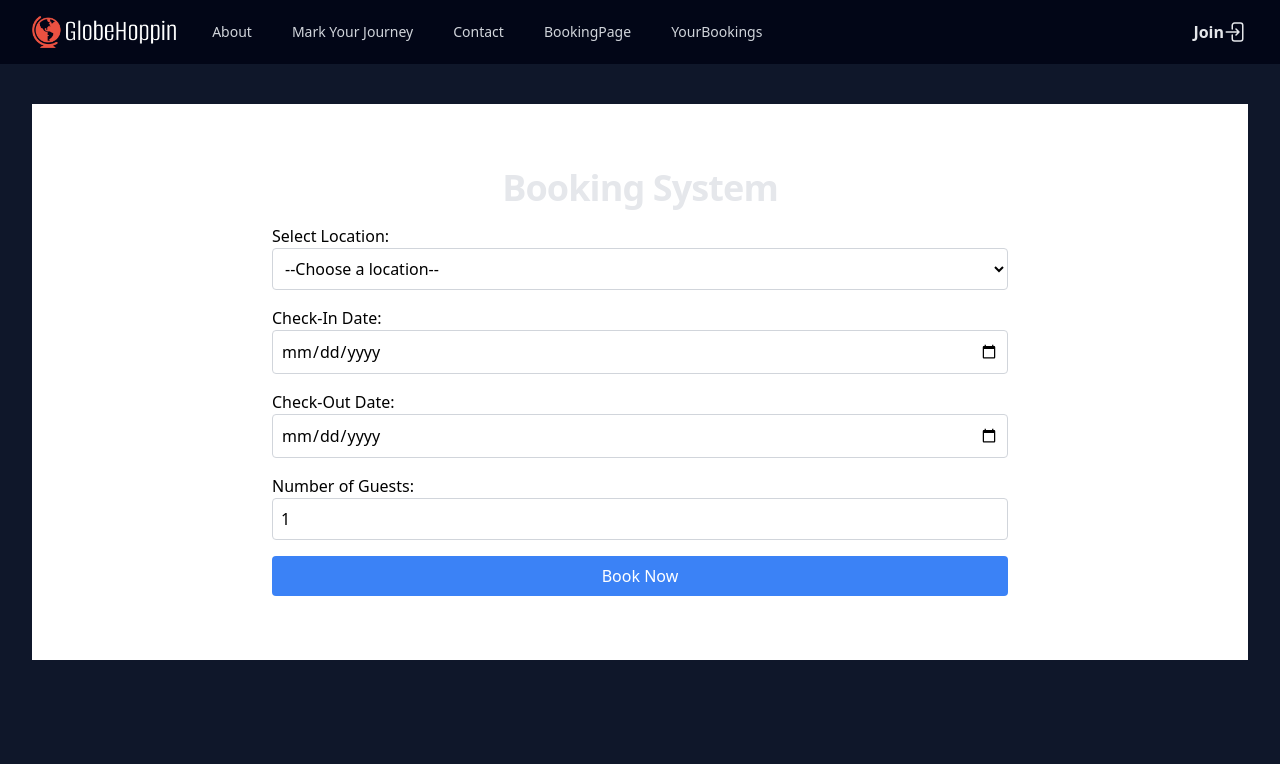
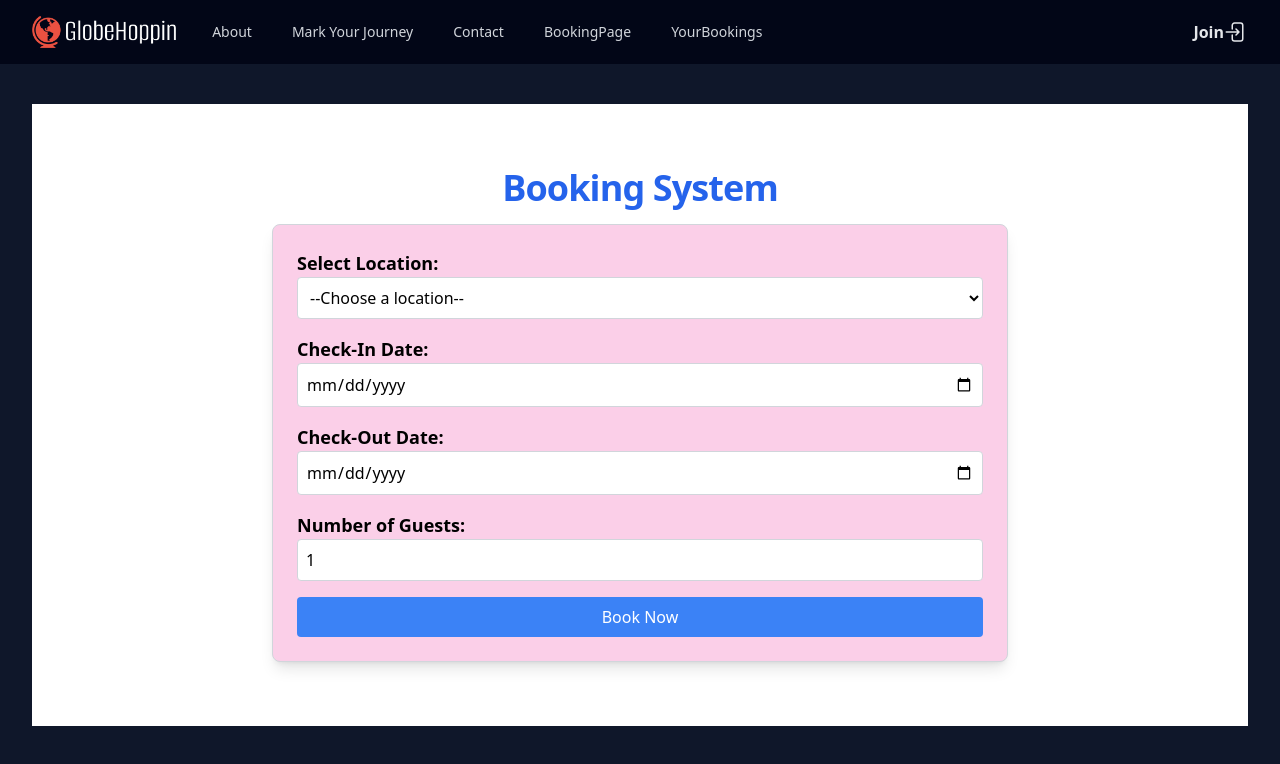
Before and after one commit to GlobeHoppin/GlobeHoppin, a React (Vite) app: page /BookingPage in a window 1280 px wide. Shown: the top 764 px of the page. Built offline with nearby package versions, Linux system fonts and the light colour scheme.

Commit message:
ui changed

```diff
--- a/src/pages/YourBookings.jsx
+++ b/src/pages/YourBookings.jsx
@@ -24,13 +24,17 @@ function YourBookings() {
     }
   };
 
+  const getBackgroundColor = (confirmed) => {
+    return confirmed ? "bg-pink-200" : "bg-sky-200"; // Pink for confirmed, Sky Blue for others
+  };
+
   return (
-    <div className="relative isolate px-6 pt-14 lg:px-8">
+    <div className="relative isolate px-6 pt-14 lg:px-8 bg-gradient-to-r from-blue-500 via-indigo-600 to-purple-600 min-h-screen">
       <PageNav />
       <div className="mx-auto py-12 text-gray-200 sm:py-48 lg:py-12">
-        <section className="bg-white dark:bg-gray-900">
+        <section className="bg-white dark:bg-gray-900 rounded-lg shadow-lg">
           <div className="py-8 lg:py-16 px-4 mx-auto max-w-screen-md">
-            <h2 className="mb-4 text-4xl tracking-tight font-extrabold text-center text-gray-900 dark:text-white">
+            <h2 className="mb-4 text-4xl tracking-tight font-extrabold text-center text-aquamarine-500">
               Your Bookings
             </h2>
             <p className="mb-8 lg:mb-16 font-light text-center text-gray-500 dark:text-gray-400 sm:text-xl">
@@ -43,29 +47,39 @@ function YourBookings() {
                 bookings.map((booking) => (
                   <div
                     key={booking.id}
-                    className="p-4 border border-gray-300 rounded-lg shadow-lg flex flex-col items-start"
+                    className={`p-4 ${getBackgroundColor(booking.confirmed)} border border-gray-300 rounded-lg shadow-lg flex flex-col items-start mb-4`}
                   >
-                    <h3 className="text-lg font-bold">Booking ID: {booking.id}</h3>
-                    <p>Location: {booking.location}</p>
-                    <p>Hotel: {booking.hotel}</p> {/* Display hotel name */}
-                    <p>Check-in Date: {booking.checkIn}</p> {/* Display check-in date */}
-                    <p>Check-out Date: {booking.checkOut}</p> {/* Display check-out date */}
+                    <h3 className="text-lg font-bold text-black ">
+                      Booking ID: {booking.id}
+                    </h3>
+                    <p className="text-black ">
+                      Location: {booking.location}
+                    </p>
+                    <p className="text-black ">
+                      Hotel: {booking.hotel}
+                    </p>
+                    <p className="text-black">
+                      Check-in Date: {booking.checkIn}
+                    </p>
+                    <p className="text-black">
+                      Check-out Date: {booking.checkOut}
+                    </p>
 
                     {booking.confirmed && (
-                      <p className="text-green-500">Booking confirmed!</p>
+                      <p className="text-black">Booking confirmed!</p>
                     )}
 
                     {/* Cancel Booking Button */}
                     <button
                       onClick={() => handleCancelBooking(booking.id)}
-                      className="mt-2 p-2 bg-red-500 text-white rounded hover:bg-red-600"
+                      className="mt-2 p-2 bg-red-500 text-white rounded hover:bg-red-600 transition-colors"
                     >
                       Cancel Booking
                     </button>
                   </div>
                 ))
               ) : (
-                <p className="text-center text-gray-500 dark:text-gray-400">
+                <p className="text-center text-black dark:text-gray-400">
                   No bookings found.
                 </p>
               )}
--- a/src/pages/booking.jsx
+++ b/src/pages/booking.jsx
@@ -381,11 +381,10 @@ function BookingPage() {
     setCheckInDate("");
     setCheckOutDate("");
     setNumGuests(1);
-
   };
 
   const handleHotelChange = (event) => {
-        const hotel = hotelOptions.find(hotel => hotel.name === event.target.value);
+    const hotel = hotelOptions.find((hotel) => hotel.name === event.target.value);
     setSelectedHotel(hotel);
   };
 
@@ -406,12 +405,11 @@ function BookingPage() {
       guests: numGuests,
     };
 
-        // Save the booking in localStorage
     const existingBookings = JSON.parse(localStorage.getItem("bookings")) || [];
     localStorage.setItem("bookings", JSON.stringify([...existingBookings, bookingDetails]));
 
     setBookingDetails(bookingDetails);
-        setIsPopupOpen(true); // Open the popup
+    setIsPopupOpen(true);
   };
 
   const closePopup = () => {
@@ -424,12 +422,16 @@ function BookingPage() {
       <div className="mx-auto py-12 text-gray-200 sm:py-48 lg:py-12">
         <section className="bg-white dark:bg-gray-900">
           <div className="py-8 lg:py-16 px-4 mx-auto max-w-screen-md">
-                        <h2 className="mb-4 text-4xl tracking-tight font-extrabold text-center text-">
+            <h2 className="mb-4 text-4xl tracking-tight font-extrabold text-center text-blue-600">
               Booking System
             </h2>
+
+            <div className="bg-pink-200 border border-gray-300 rounded-lg shadow-lg p-6"> {/* Pink background */}
               <form className="space-y-4" onSubmit={handleSubmit}>
                 <div>
-                                <label htmlFor="location" className="block text-black">Select Location:</label>
+                  <label htmlFor="location" className="block text-black text-lg font-semibold">
+                    Select Location:
+                  </label>
                   <select
                     id="location"
                     value={selectedLocation}
@@ -447,7 +449,9 @@ function BookingPage() {
 
                 {hotelOptions.length > 0 && (
                   <div>
-                                    <label htmlFor="hotel" className="block text-black">Select Hotel:</label>
+                    <label htmlFor="hotel" className="block text-black text-lg font-semibold">
+                      Select Hotel:
+                    </label>
                     <select
                       id="hotel"
                       onChange={handleHotelChange}
@@ -463,7 +467,9 @@ function BookingPage() {
                 )}
 
                 <div>
-                                <label htmlFor="checkin" className="block text-black">Check-In Date:</label>
+                  <label htmlFor="checkin" className="block text-black text-lg font-semibold">
+                    Check-In Date:
+                  </label>
                   <input
                     type="date"
                     id="checkin"
@@ -475,7 +481,9 @@ function BookingPage() {
                 </div>
 
                 <div>
-                                <label htmlFor="checkout" className="block text-black">Check-Out Date:</label>
+                  <label htmlFor="checkout" className="block text-black text-lg font-semibold">
+                    Check-Out Date:
+                  </label>
                   <input
                     type="date"
                     id="checkout"
@@ -487,7 +495,9 @@ function BookingPage() {
                 </div>
 
                 <div>
-                                <label htmlFor="guests" className="block text-black">Number of Guests:</label>
+                  <label htmlFor="guests" className="block text-black text-lg font-semibold">
+                    Number of Guests:
+                  </label>
                   <input
                     type="number"
                     id="guests"
@@ -508,12 +518,13 @@ function BookingPage() {
                 </div>
               </form>
             </div>
+          </div>
         </section>
 
         {/* Popup for booking confirmation */}
         {isPopupOpen && bookingDetails && (
           <div className="fixed inset-0 flex items-center justify-center bg-black bg-opacity-50">
-                        <div className="bg-white p-6 rounded shadow-lg">
+            <div className="bg-pink-200 border border-gray-300 rounded-lg shadow-lg p-6"> {/* Pink background */}
               <h2 className="text-xl font-bold text-black">Booking Confirmation</h2>
               <p className="text-black">Location: {bookingDetails.location}</p>
               <p className="text-black">Hotel: {bookingDetails.hotel}</p>
@@ -521,7 +532,10 @@ function BookingPage() {
               <p className="text-black">Check-Out: {bookingDetails.checkOut}</p>
               <p className="text-black">Guests: {bookingDetails.guests}</p>
               <div className="mt-4">
-                                <button onClick={closePopup} className="px-4 py-2 bg-blue-500 text-white rounded hover:bg-blue-600">
+                <button
+                  onClick={closePopup}
+                  className="px-4 py-2 bg-blue-500 text-white rounded hover:bg-blue-600"
+                >
                   Close
                 </button>
               </div>
```
Lines whose indentation alone changed are shown as unchanged.
